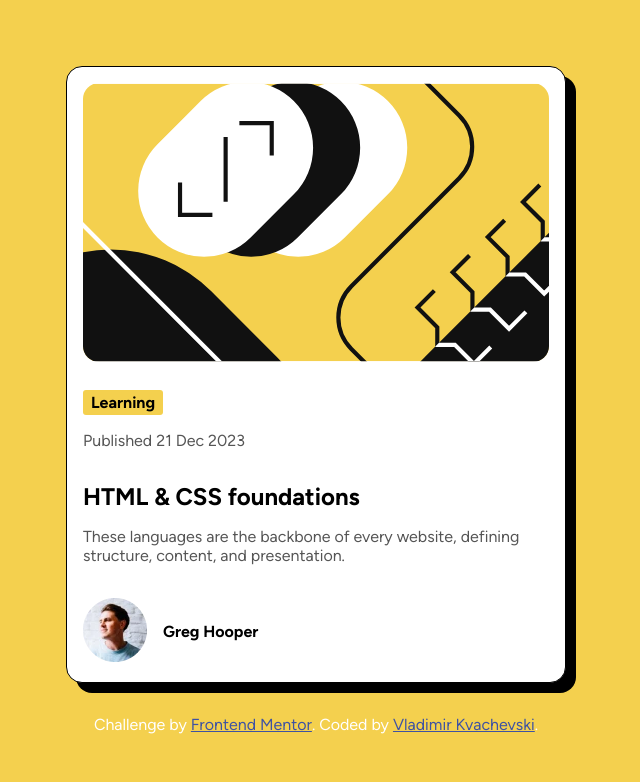
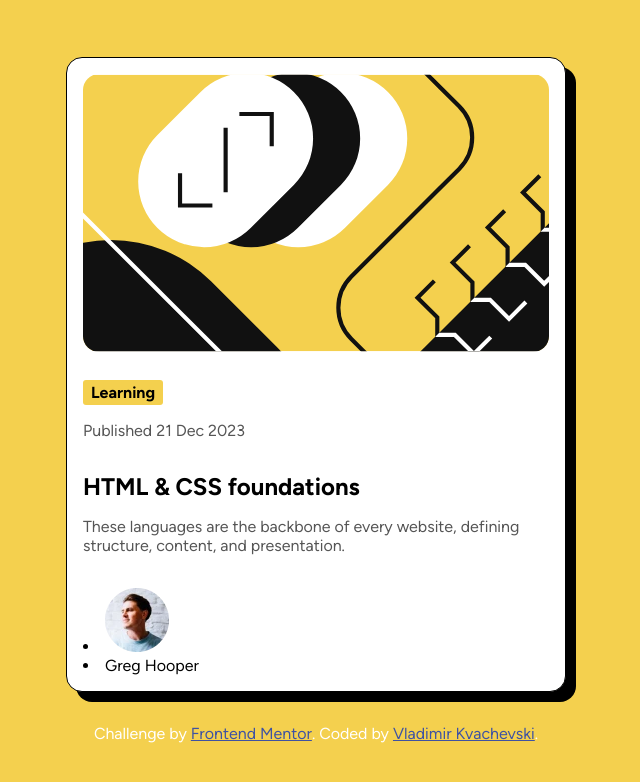
Before and after one commit to mcsimple-net/blog-preview-card, a plain HTML site: page index.html in a window 1280 px wide. Shown: the whole page, without its empty margins (324-964 px from the left). Drawn offline with Linux system fonts and the light colour scheme.

Commit message:
Add files via upload

```diff
--- a/index.html
+++ b/index.html
@@ -12,7 +12,7 @@
   <link rel="stylesheet" href="styles.css">
 </head>
 <body>
-
+<main>
   <section class="container">
     <div>
       <img src="./assets/images/illustration-article.svg" alt="">
@@ -22,15 +22,15 @@
       <p class="published">Published 21 Dec 2023</p>
       <h1>HTML & CSS foundations</h1>
       <p>These languages are the backbone of every website, defining structure, content, and presentation.</p>
-      <ul>
+      <div>
         <li><img src="./assets/images/image-avatar.webp" alt=""></li>
         <li>Greg Hooper</li>
-      </ul>
+      </div>
 
     </div>
 
   </section>
-
+</main>
   <div class="attribution">
     Challenge by <a href="https://www.frontendmentor.io?ref=challenge" target="_blank">Frontend Mentor</a>.
     Coded by <a href="https://mcsimple.net">Vladimir Kvachevski</a>.
```
